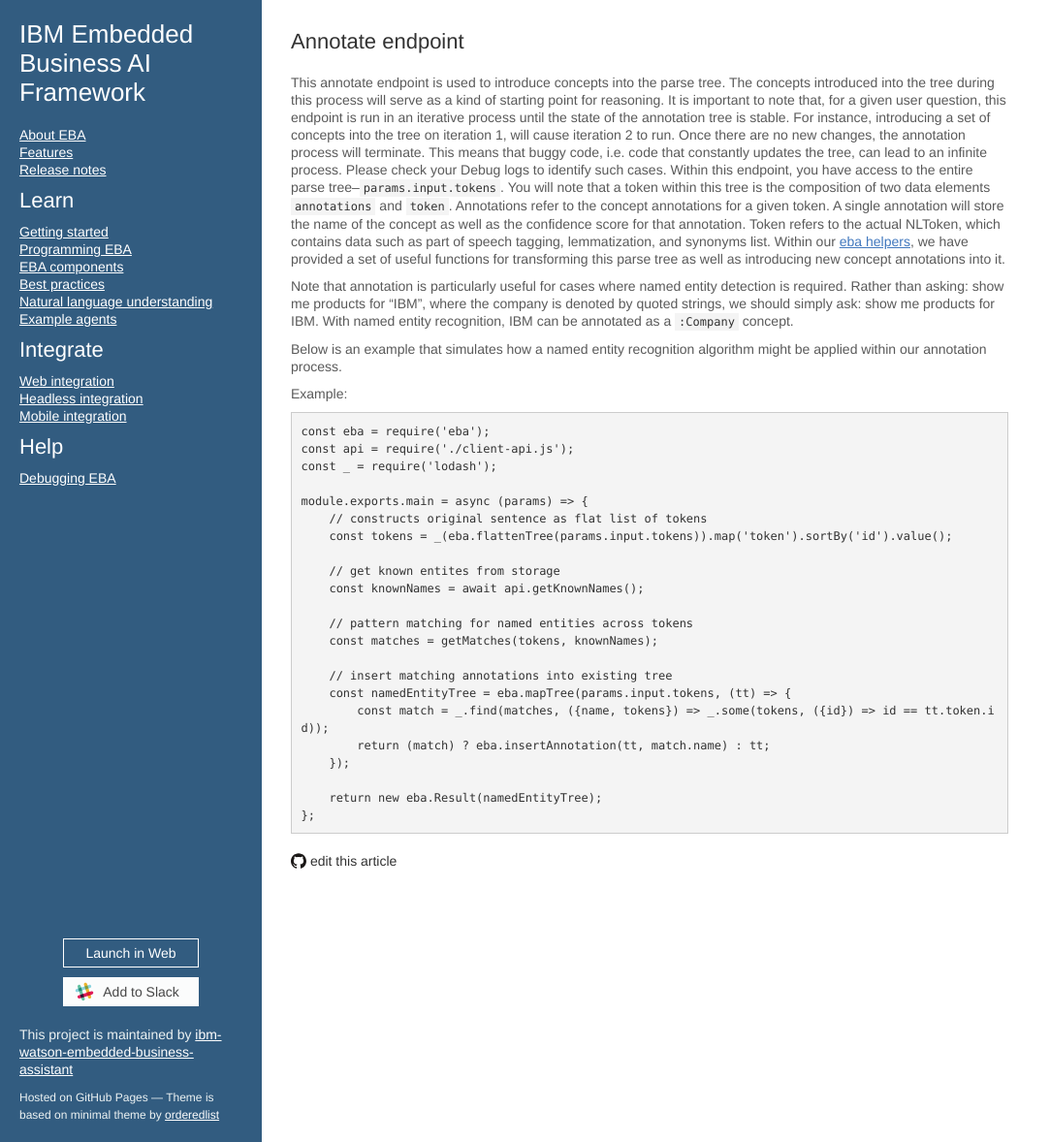
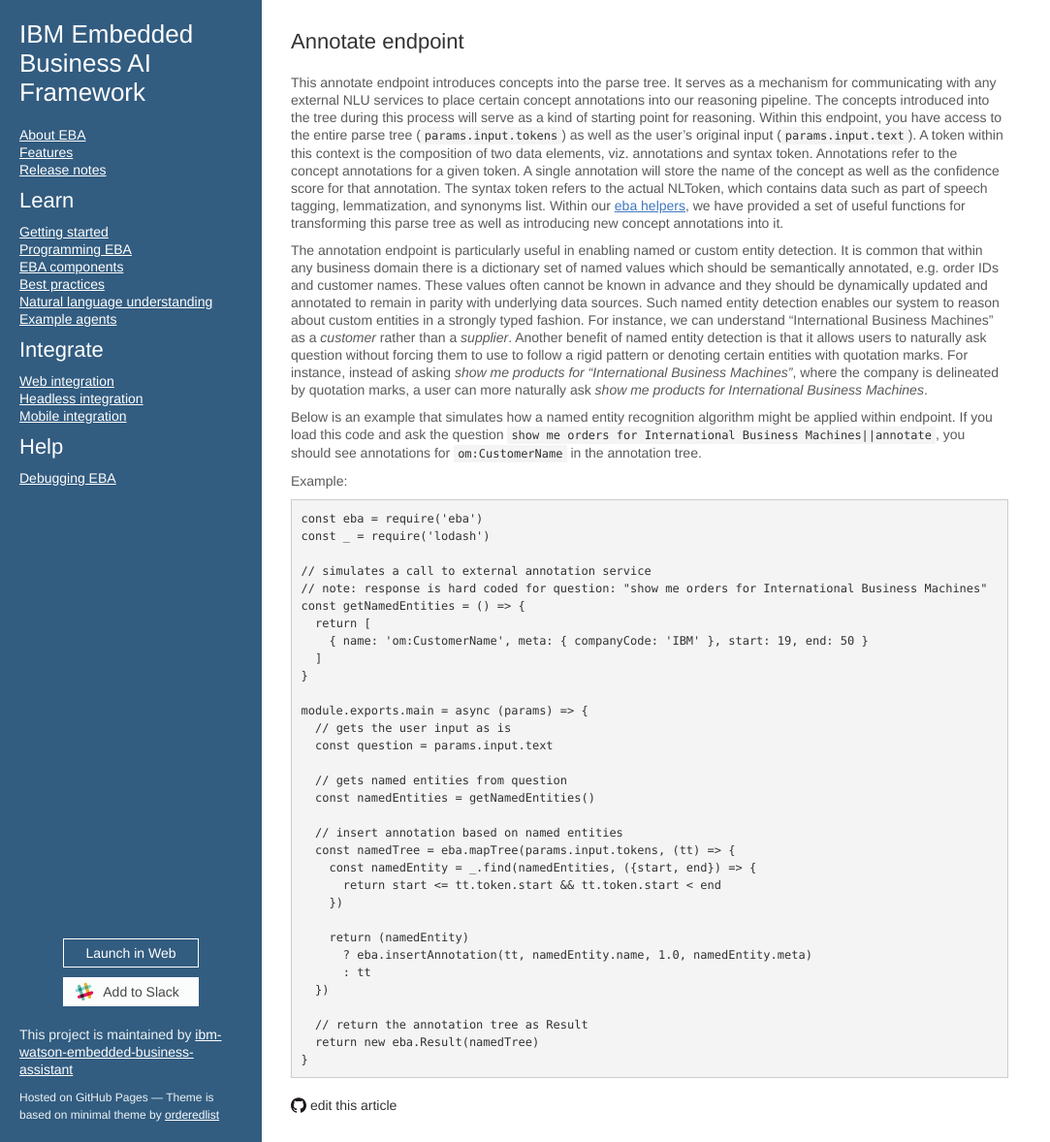
Before and after one commit to ibm-watson-embedded-business-assistant/eba-example-agents, a Jekyll site: the page built from docs/lab/endpoints/Annotate.md, in a window 1280 px wide and 1178 px high. Shown: the whole window at 97% size, without its empty margins (0-1083 px from the left). Built offline with Jekyll 4.4.1, drawn with Linux system fonts in a browser that asks for light colours; our own code applies the rules of GitHub Pages for plain Markdown files.

Commit message:
Update Annotate.md

````diff
--- a/docs/lab/endpoints/Annotate.md
+++ b/docs/lab/endpoints/Annotate.md
@@ -1,34 +1,44 @@
 ## Annotate endpoint
 
-This annotate endpoint is used to introduce concepts into the parse tree. The concepts introduced into the tree during this process will serve as a kind of starting point for reasoning. It is important to note that, for a given user question, this endpoint is run in an iterative process until the state of the annotation tree is stable. For instance, introducing a set of concepts into the tree on iteration 1, will cause iteration 2 to run. Once there are no new changes, the annotation process will terminate. This means that buggy code, i.e. code that constantly updates the tree, can lead to an infinite process. Please check your Debug logs to identify such cases. Within this endpoint, you have access to the entire parse tree--`params.input.tokens`. You will note that a token within this tree is the composition of two data elements `annotations` and `token`. Annotations refer to the concept annotations for a given token. A single annotation will store the name of the concept as well as the confidence score for that annotation. Token refers to the actual NLToken, which contains data such as part of speech tagging, lemmatization, and synonyms list. Within our [eba helpers](../NodeHelpers.md), we have provided a set of useful functions for transforming this parse tree as well as introducing new concept annotations into it.
+This annotate endpoint introduces concepts into the parse tree. It serves as a mechanism for communicating with any external NLU services to place certain concept annotations into our reasoning pipeline. The concepts introduced into the tree during this process will serve as a kind of starting point for reasoning. Within this endpoint, you have access to the entire parse tree (`params.input.tokens`) as well as the user's original input (`params.input.text`). A token within this context is the composition of two data elements, viz. annotations and syntax token. Annotations refer to the concept annotations for a given token. A single annotation will store the name of the concept as well as the confidence score for that annotation. The syntax token refers to the actual NLToken, which contains data such as part of speech tagging, lemmatization, and synonyms list. Within our [eba helpers](../NodeHelpers.md), we have provided a set of useful functions for transforming this parse tree as well as introducing new concept annotations into it.
 
-Note that annotation is particularly useful for cases where named entity detection is required. Rather than asking: show me products for "IBM", where the company is denoted by quoted strings, we should simply ask: show me products for IBM. With named entity recognition, IBM can be annotated as a `:Company` concept.
+The annotation endpoint is particularly useful in enabling named or custom entity detection. It is common that within any business domain there is a dictionary set of named values which should be semantically annotated, e.g. order IDs and customer names. These values often cannot be known in advance and they should be dynamically updated and annotated to remain in parity with underlying data sources. Such named entity detection enables our system to reason about custom entities in a strongly typed fashion. For instance, we can understand "International Business Machines" as a _customer_ rather than a _supplier_. Another benefit of named entity detection is that it allows users to naturally ask question without forcing them to use to follow a rigid pattern or denoting certain entities with quotation marks. For instance, instead of asking _show me products for "International Business Machines"_, where the company is delineated by quotation marks, a user can more naturally ask _show me products for International Business Machines_.
 
-Below is an example that simulates how a named entity recognition algorithm might be applied within our annotation process.
+Below is an example that simulates how a named entity recognition algorithm might be applied within endpoint. If you load this code and ask the question `show me orders for International Business Machines||annotate`, you should see annotations for `om:CustomerName` in the annotation tree.
 
 Example:
 
 ```
-const eba = require('eba');
-const api = require('./client-api.js');
-const _ = require('lodash');
+const eba = require('eba')
+const _ = require('lodash')
+
+// simulates a call to external annotation service
+// note: response is hard coded for question: "show me orders for International Business Machines"
+const getNamedEntities = () => {
+  return [
+    { name: 'om:CustomerName', meta: { companyCode: 'IBM' }, start: 19, end: 50 }
+  ]
+}
 
 module.exports.main = async (params) => {
-    // constructs original sentence as flat list of tokens
-    const tokens = _(eba.flattenTree(params.input.tokens)).map('token').sortBy('id').value();
+  // gets the user input as is
+  const question = params.input.text
 
-    // get known entites from storage
-    const knownNames = await api.getKnownNames();
+  // gets named entities from question
+  const namedEntities = getNamedEntities()
 
-    // pattern matching for named entities across tokens
-    const matches = getMatches(tokens, knownNames);
+  // insert annotation based on named entities
+  const namedTree = eba.mapTree(params.input.tokens, (tt) => {
+    const namedEntity = _.find(namedEntities, ({start, end}) => {
+      return start <= tt.token.start && tt.token.start < end
+    })
 
-    // insert matching annotations into existing tree
-    const namedEntityTree = eba.mapTree(params.input.tokens, (tt) => {
-        const match = _.find(matches, ({name, tokens}) => _.some(tokens, ({id}) => id == tt.token.id));
-        return (match) ? eba.insertAnnotation(tt, match.name) : tt;
-    });
+    return (namedEntity)
+      ? eba.insertAnnotation(tt, namedEntity.name, 1.0, namedEntity.meta)
+      : tt
+  })
 
-    return new eba.Result(namedEntityTree);
-};
+  // return the annotation tree as Result
+  return new eba.Result(namedTree)
+}
 ```
````
